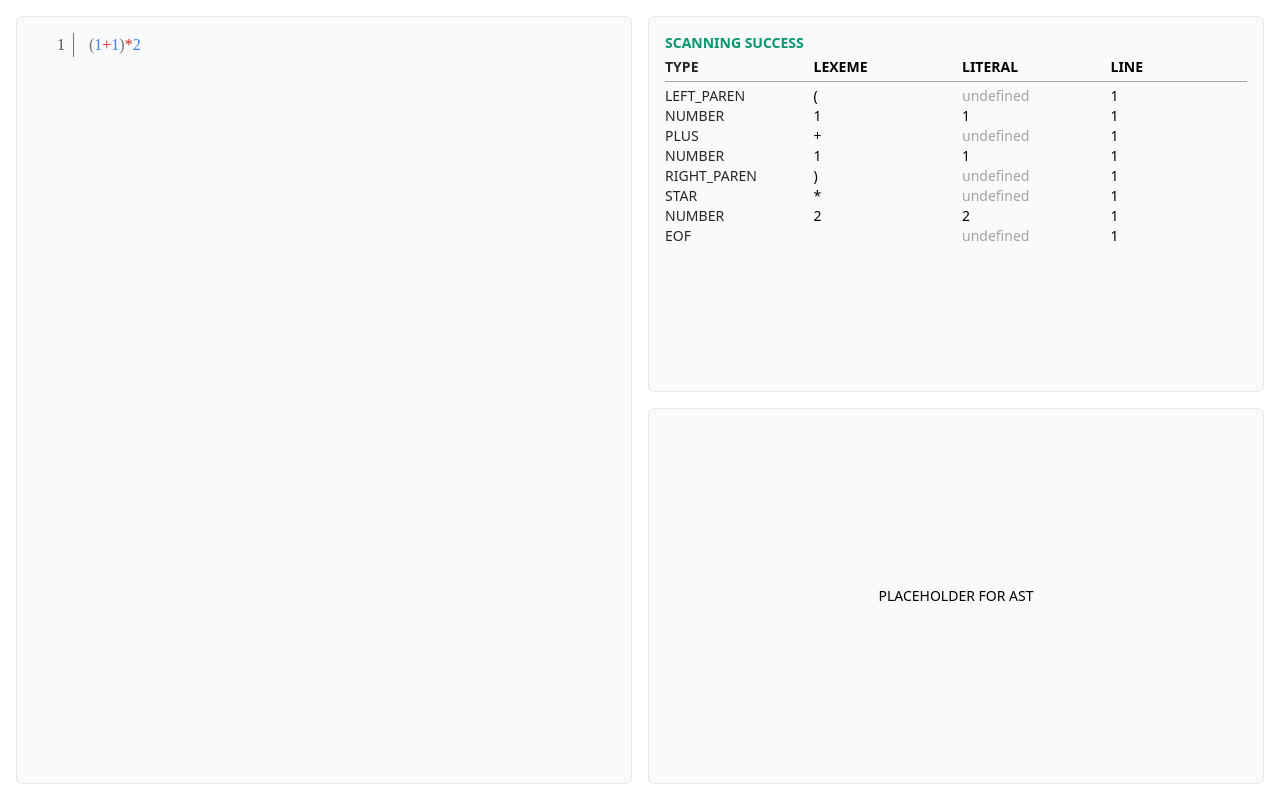
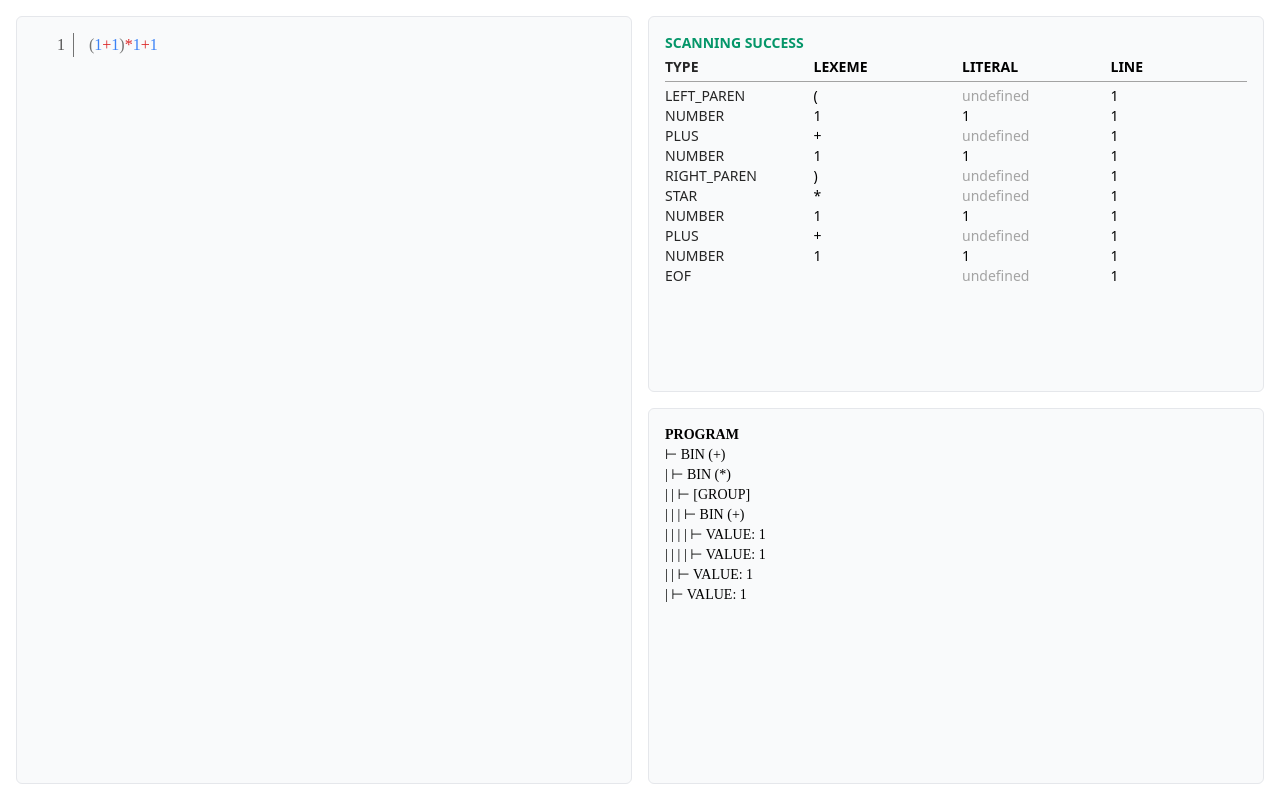
Before and after one commit to chayapatr/boba, a SvelteKit app: page / in a window 1280 px wide. Built offline with nearby package versions, Linux system fonts and the light colour scheme.

Commit message:
feat: ast visualize

```diff
--- a/src/lib/boba/parser/index.ts
+++ b/src/lib/boba/parser/index.ts
@@ -105,7 +105,7 @@ const expression: ExprFunction = (tokens, location) => {
 
 /* ----- Parser ----- */
 
-export const parse = (tokens: Token[]) => {
+export const parse = (tokens: Token[]): { node: ASTNode | undefined, next: number } => {
     const semanticTokens: Token[] = tokens.filter(token => !['NEWLINE', 'SPACE'].includes(token.type))
-    return semanticTokens.length > 1 ? expression(semanticTokens, 0) : []
+    return semanticTokens.length > 1 ? expression(semanticTokens, 0) : { node: undefined, next: -1 }
 }
--- a/src/lib/boba/runner.ts
+++ b/src/lib/boba/runner.ts
@@ -2,10 +2,8 @@ import { scan } from "./scanner"
 import { parse } from "./parser"
 
 export const run = (source: string) => {
-    const { success, tokens, msg } = scan(source)
-    const ast = parse(tokens)
+    const scanned = scan(source)
+    const parsed = scanned.success ? parse(scanned.tokens) : { node: [], next: 0 }
 
-    console.log("final ->", ast)
-
-    return { success, tokens, msg }
+    return { scanned, parsed }
 }
--- a/src/lib/components/Editor.svelte
+++ b/src/lib/components/Editor.svelte
@@ -30,7 +30,7 @@
 >
 	<div class="relative h-full w-full">
 		<div class="relative" bind:this={editor}>
-			{#each beautify(result.tokens) as line, i}
+			{#each beautify(result.scanned.tokens) as line, i}
 				<div class="flex divide-x divide-neutral-500">
 					<div
 						class="w-6 pr-2 text-right text-neutral-600 md:w-12
@@ -54,7 +54,7 @@
 		>
 			<textarea
 				class="h-full w-full overflow-y-hidden break-all bg-transparent font-mono outline-none"
-				style={`color: ${result.tokens.length <= 0 || !result.success ? 'rgba(100,100,100,0.3)' : 'transparent'}; caret-color: #666; resize: none`}
+				style={`color: ${result.scanned.tokens.length <= 0 || !result.scanned.success ? 'rgba(100,100,100,0.3)' : 'transparent'}; caret-color: #666; resize: none`}
 				bind:value={$source}
 			></textarea>
 		</div>
--- a/src/lib/store.ts
+++ b/src/lib/store.ts
@@ -1,3 +1,3 @@
 import { writable } from "svelte/store";
 
-export const source = writable<string>('(1+1)*2')
+export const source = writable<string>('(1+1)*1+1')
--- a/src/routes/+page.svelte
+++ b/src/routes/+page.svelte
@@ -1,9 +1,33 @@
 <script lang="ts">
+	// @ts-nocheck
 	import { BOBA } from '$lib';
+	import type { ASTNode } from '$lib/boba/parser/generator';
 	import Editor from '$lib/components/Editor.svelte';
 	import { source } from '$lib/store';
 
 	$: result = BOBA($source);
+
+	const ASTtoString = (ast: ASTNode | undefined) => {
+		if (!ast) return '';
+		const level = 0;
+		const dfs = (node: ASTNode, level: number, prefix: string) => {
+			switch (node.type as string) {
+				case 'LITERAL':
+					return `<br/>${prefix}⊢ VALUE: ${node.expr}`;
+				case 'BINARY':
+					return `<br/>${prefix}⊢ BIN (${node.opr.lexeme})
+					${dfs(node.left, level + 1, prefix + '|&nbsp;')}
+					${dfs(node.right, level + 1, prefix + '|&nbsp;')}`;
+				case 'GROUPING':
+					return `<br/>${prefix}⊢ [GROUP]
+					${dfs(node.expr, level + 1, prefix + '|&nbsp;')}`;
+				case 'UNARY':
+					return `<br/>${prefix}⊢ UNARY (${node.opr.lexeme})${dfs(node.right, level + 1, prefix + '|&nbsp;')}`;
+			}
+		};
+		const result = dfs(ast, level, '');
+		return '<span class="font-semibold">PROGRAM</span>' + result;
+	};
 </script>
 
 <div class="grid h-[100svh] gap-3 p-3 md:grid-cols-2 md:gap-4 md:p-4">
@@ -16,8 +40,8 @@
 	>
 		<ul class="flex h-1/2 flex-col overflow-y-scroll rounded-md border bg-gray-50 p-4">
 			<div class="mb-1 font-semibold">
-				<span class={result.success ? 'text-emerald-600' : 'text-red-600'}
-					>{result.success ? 'SCANNING SUCCESS' : `ERROR: ${result.msg}`}</span
+				<span class={result.scanned.success ? 'text-emerald-600' : 'text-red-600'}
+					>{result.scanned.success ? 'SCANNING SUCCESS' : `ERROR: ${result.scanned.msg}`}</span
 				>
 			</div>
 			<li class="mb-1 grid grid-cols-4 gap-3 font-semibold">
@@ -27,7 +51,7 @@
 				<div>LINE</div>
 			</li>
 			<div class="mb-1 w-full border-t border-neutral-400"></div>
-			{#each result.tokens.filter((token) => !['NEWLINE', 'SPACE'].includes(token.type)) || [] as token}
+			{#each result.scanned.tokens.filter((token) => !['NEWLINE', 'SPACE'].includes(token.type)) || [] as token}
 				<li class="grid grid-cols-4 gap-3">
 					<div class=" text-neutral-800">{token.type}</div>
 					<div class="w-full overflow-x-clip">{token.lexeme}</div>
@@ -36,8 +60,17 @@
 				</li>
 			{/each}
 		</ul>
-		<div class="flex h-1/2 items-center justify-center rounded-md border bg-gray-50">
-			PLACEHOLDER FOR AST
+		<div class="flex h-1/2 flex-col gap-3 rounded-md border bg-gray-50 p-4">
+			<!-- <div class="font-semibold">
+				<span class={result.scanned.success ? 'text-emerald-600' : 'text-red-600'}
+					>{result.scanned.success ? 'PARSING SUCCESS' : `ERROR: ${result.scanned.msg}`}</span
+				>
+			</div> -->
+			<div class="font-mono">
+				{#if result.scanned.success}
+					{@html ASTtoString(result.parsed.node)}
+				{/if}
+			</div>
 		</div>
 	</div>
 </div>
```
